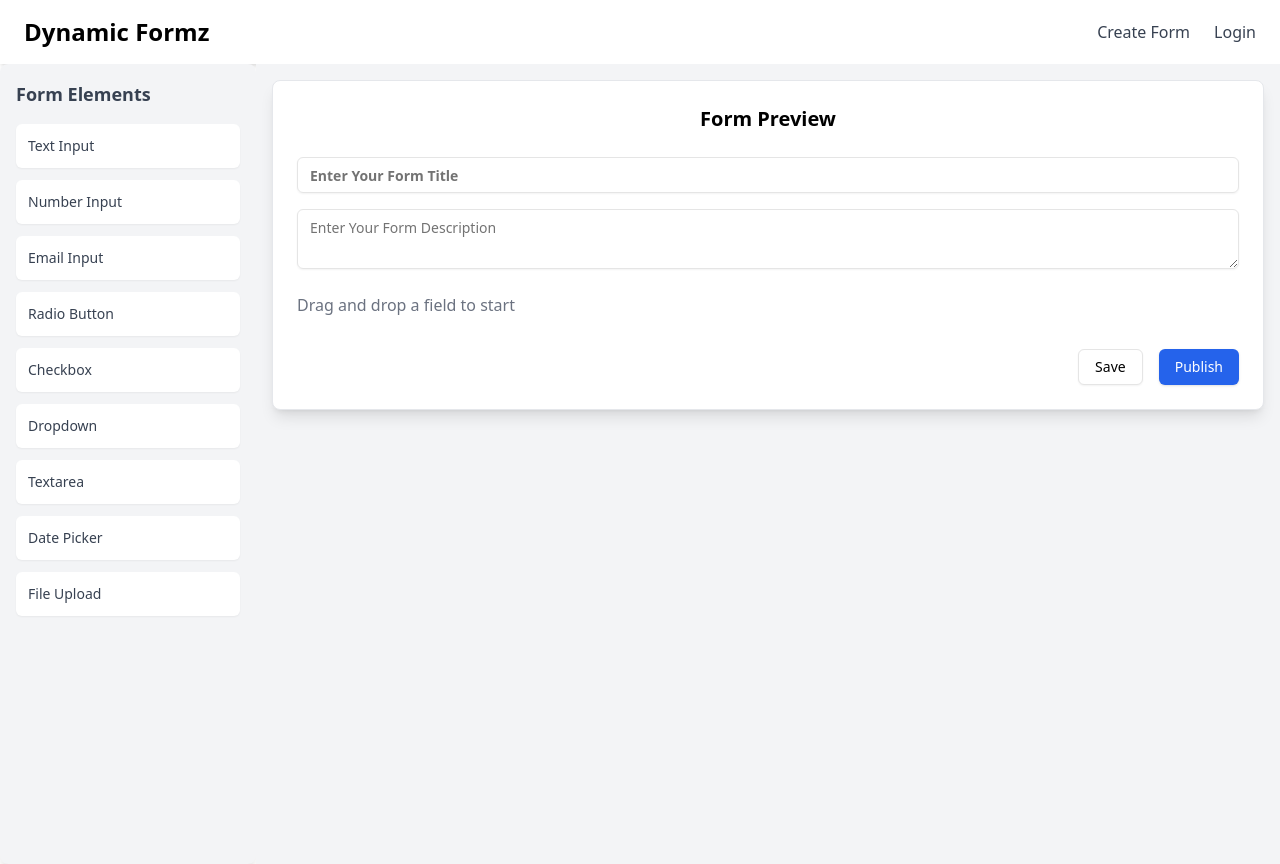
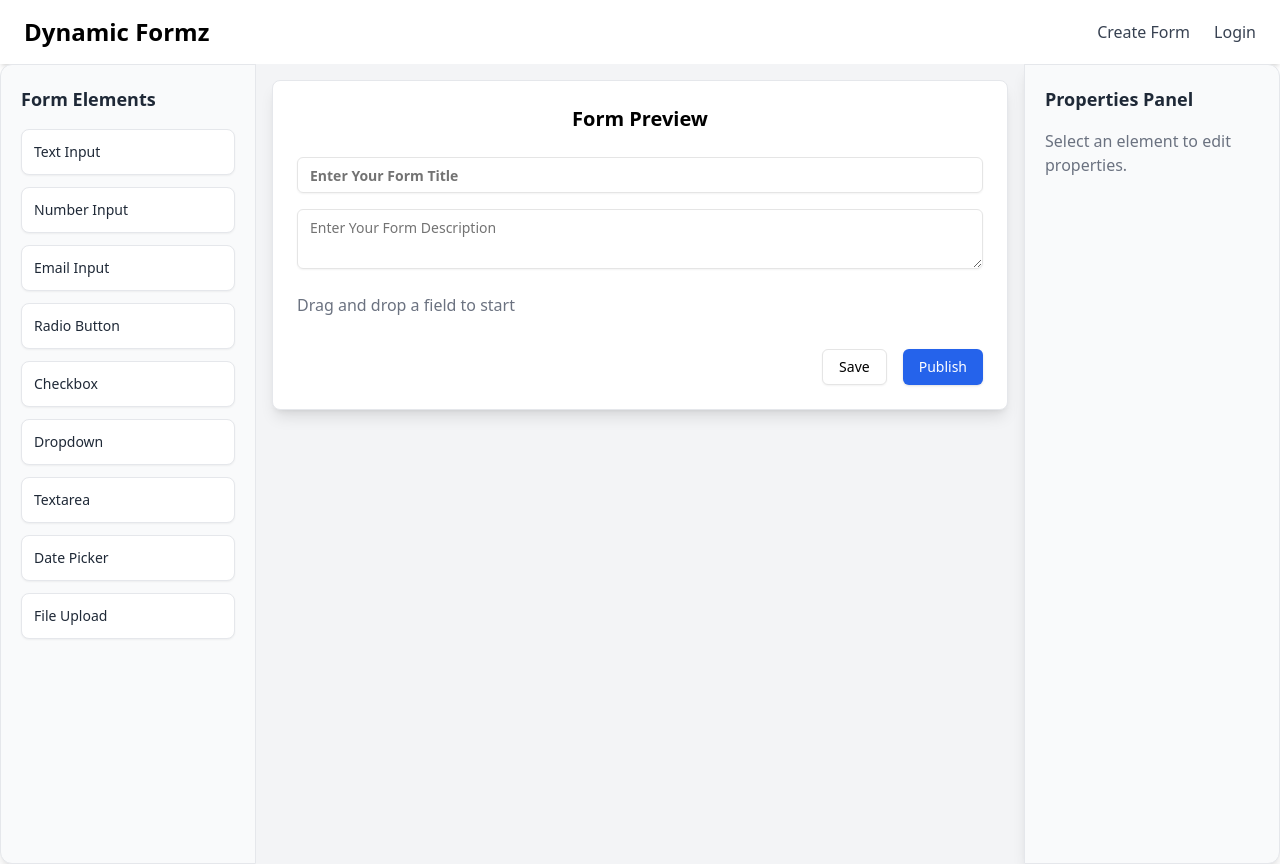
Before and after one commit to Dhanasaitholeti/dynamic-formz, a Next.js app: page /create-form in a window 1280 px wide. Built offline with nearby package versions, Linux system fonts and the light colour scheme.

Commit message:
added a right pane

```diff
--- a/src/app/(site)/create-form/components/CreateForm.tsx
+++ b/src/app/(site)/create-form/components/CreateForm.tsx
@@ -6,6 +6,7 @@ import { v4 as uuidv4 } from "uuid";
 import { Sidebar } from "./Sidebar";
 import { FormCanvas } from "./FormCanvas";
 import FieldConfigModal from "./FieldConfigModal";
+import PropertiesPanel from "./PropertiesPane";
 
 interface FormField {
   id: string;
@@ -58,6 +59,7 @@ const FormBuilder: React.FC = () => {
       <div ref={drop} className="flex-1 p-4 bg-gray-100">
         <FormCanvas formFields={formFields} />
       </div>
+      <PropertiesPanel />
 
       {/* Field Configuration Modal */}
       <FieldConfigModal
--- /dev/null
+++ b/src/app/(site)/create-form/components/PropertiesPane.tsx
@@ -0,0 +1,72 @@
+const PropertiesPanel: React.FC<{
+  selectedElement: any;
+  updateProperty: (key: string, value: string) => void;
+}> = ({ selectedElement, updateProperty }) => {
+  if (!selectedElement) {
+    return (
+      <div className="w-64 p-5 bg-gray-50 shadow-lg rounded-r-xl border border-gray-200">
+        <h2 className="text-lg font-semibold text-gray-800 mb-4">
+          Properties Panel
+        </h2>
+        <p className="text-gray-500">Select an element to edit properties.</p>
+      </div>
+    );
+  }
+
+  return (
+    <div className="w-64 p-5 bg-gray-50 shadow-lg rounded-xl border border-gray-200">
+      <h2 className="text-lg font-semibold text-gray-800 mb-4">
+        {selectedElement.label} Properties
+      </h2>
+      <div className="space-y-3">
+        <div>
+          <Label>Label</Label>
+          <Input
+            value={selectedElement.label}
+            onChange={(e) => updateProperty("label", e.target.value)}
+          />
+        </div>
+
+        {selectedElement.placeholder !== undefined && (
+          <div>
+            <Label>Placeholder</Label>
+            <Input
+              value={selectedElement.placeholder}
+              onChange={(e) => updateProperty("placeholder", e.target.value)}
+            />
+          </div>
+        )}
+
+        {selectedElement.options && selectedElement.options.length > 0 && (
+          <div>
+            <Label>Options</Label>
+            {selectedElement.options.map((option, index) => (
+              <Input
+                key={index}
+                value={option}
+                onChange={(e) =>
+                  updateProperty(
+                    "options",
+                    selectedElement.options.map((opt, i) =>
+                      i === index ? e.target.value : opt
+                    )
+                  )
+                }
+              />
+            ))}
+            <Button
+              className="mt-2 w-full"
+              onClick={() =>
+                updateProperty("options", [...selectedElement.options, ""])
+              }
+            >
+              Add Option
+            </Button>
+          </div>
+        )}
+      </div>
+    </div>
+  );
+};
+
+export default PropertiesPanel;
--- a/src/app/(site)/create-form/components/Sidebar.tsx
+++ b/src/app/(site)/create-form/components/Sidebar.tsx
@@ -14,8 +14,8 @@ const formElements = [
 
 export const Sidebar: React.FC = () => {
   return (
-    <div className="w-64 p-4 bg-gray-100 shadow-lg rounded-lg">
-      <h2 className="text-lg font-semibold mb-4 text-gray-700">
+    <div className="w-64 p-5 bg-gray-50 shadow-lg rounded-l-xl border border-gray-200">
+      <h2 className="text-lg font-semibold text-gray-800 mb-4">
         Form Elements
       </h2>
       <div className="space-y-3">
@@ -46,9 +46,9 @@ const DraggableElement: React.FC<{ type: string; label: string }> = ({
   return (
     <div
       ref={drag}
-      className={`p-3 bg-white rounded-md shadow-sm text-gray-700 text-sm font-medium cursor-pointer transition-all duration-200 ${
-        isDragging ? "opacity-50" : "hover:bg-gray-200 hover:shadow-md"
-      }`}
+      className={`p-3 bg-white border border-gray-200 rounded-lg shadow-sm text-gray-800 text-sm font-medium cursor-pointer transition-all duration-200
+        ${isDragging ? "opacity-50" : "hover:bg-gray-100 hover:shadow-md"}
+      `}
     >
       {label}
     </div>
--- a/src/app/(site)/page.tsx
+++ b/src/app/(site)/page.tsx
@@ -25,7 +25,7 @@ export default function Home() {
           </div>
         </div>
 
-        <div className="absolute inset-0 top-[calc(100%-80rem)] -z-10 transform-gpu overflow-hidden blur-3xl sm:top-[calc(100%-60rem)]">
+        <div className="absolute  inset-0 top-[calc(100%-0rem)] -z-10 transform-gpu overflow-hidden blur-3xl sm:top-[calc(100%-30rem)]">
           <div className="relative left-[calc(50%+3rem)] aspect-[1155/678] w-[36.125rem] -translate-x-1/2 bg-gradient-to-tr from-blue-200 to-blue-400 opacity-20 sm:w-[72.1875rem]" />
         </div>
       </div>
```
